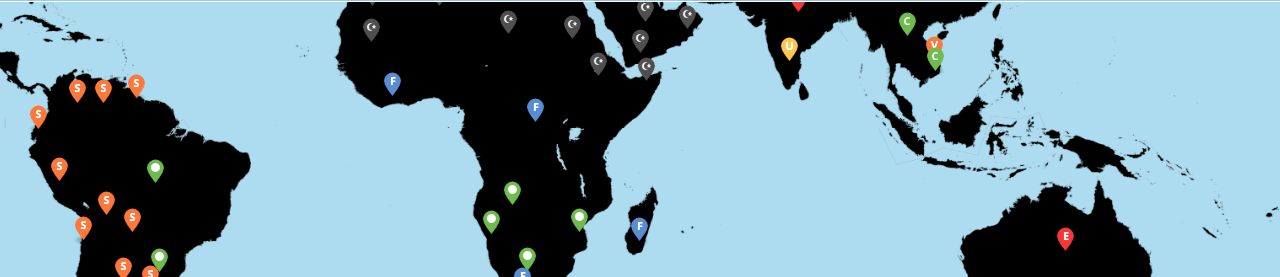
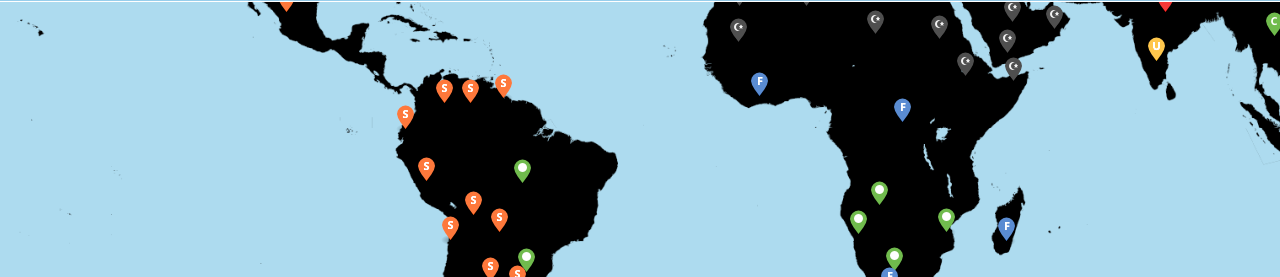
Before and after one commit to Knight1/cryptocat-meta, a plain HTML site: page crypto.cat/index.html in a window 1280 px wide. Shown: the part 350-627 px from the top of the page. Drawn offline with Linux system fonts and the light colour scheme.

Commit message:
Disable globe spinning (again)

```diff
--- a/crypto.cat/css/style.css
+++ b/crypto.cat/css/style.css
@@ -62,7 +62,7 @@ div#map {
 	z-index: 10;
 	border-bottom: 6px solid #97CEEC;
 	background: url('../img/map.png');
-	background-position: 10000% 50%;
+	background-position: 20% 50%;
 }
 
 div#map div#nav {
--- a/crypto.cat/js/project.js
+++ b/crypto.cat/js/project.js
@@ -144,9 +144,4 @@ $('#warningLink').click(function(e) {
 
 displayQuote(0); */
 
-$('#map').animate({
-	'background-position-x': '20%',
-	'background-position-y': '50%'
-}, 2200000, 'linear');
-
 });
```
